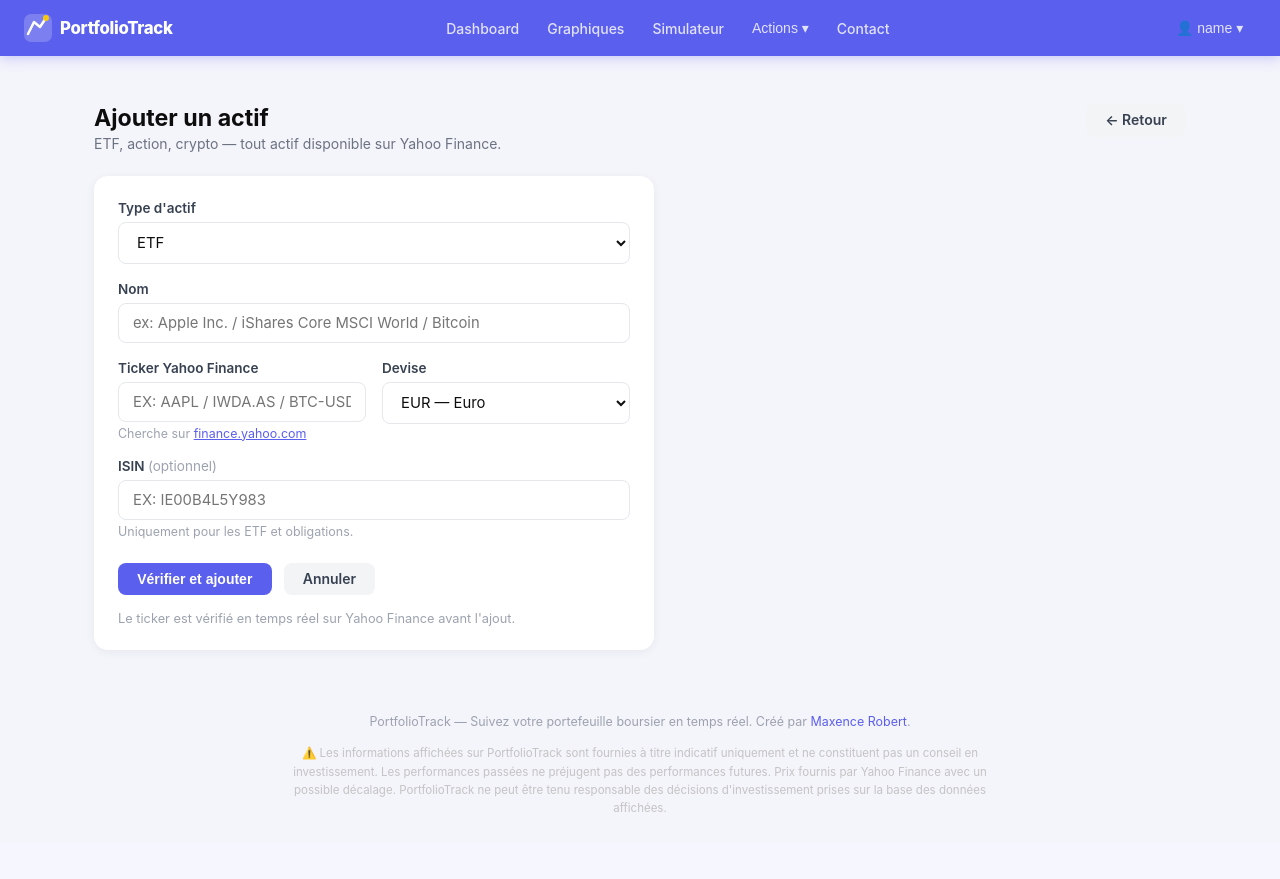
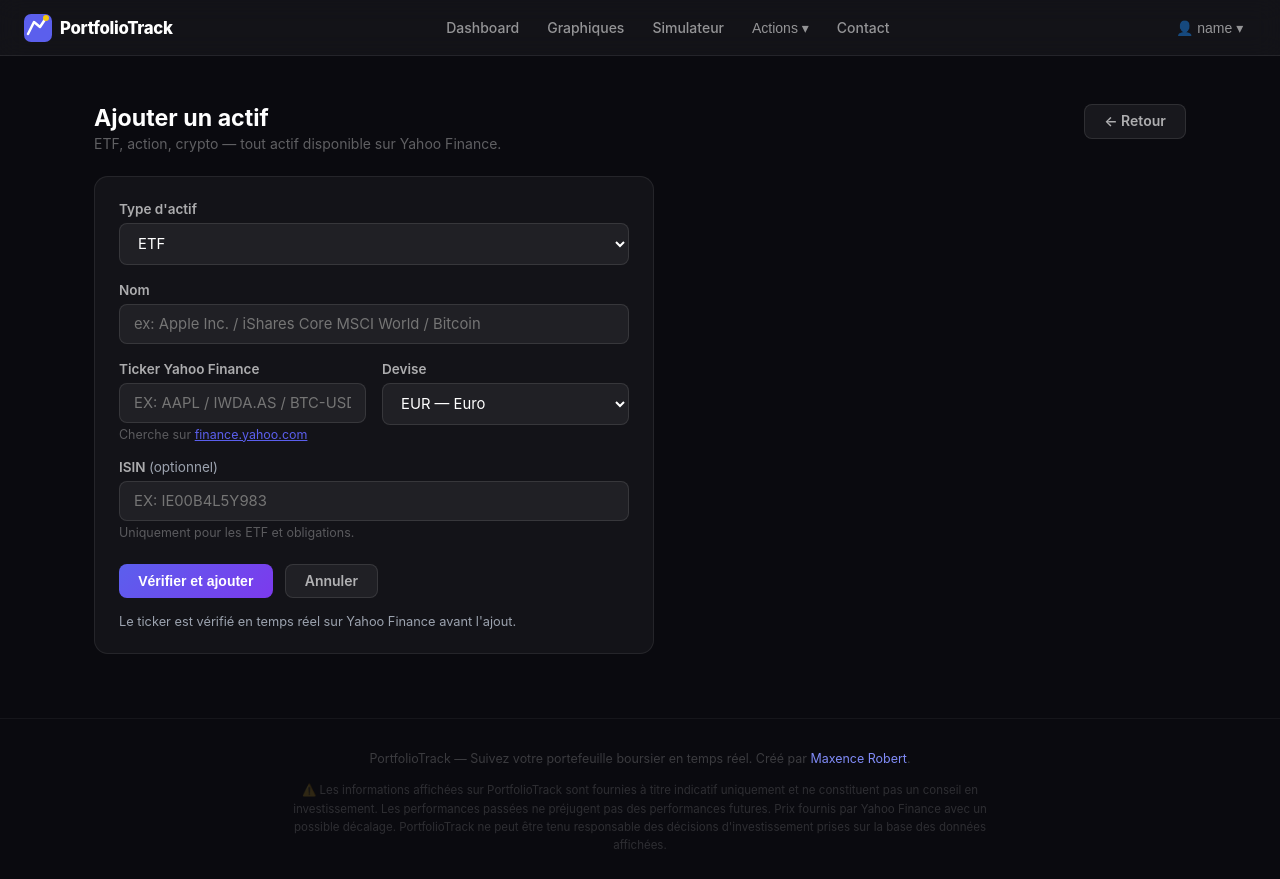
Before and after one commit to MaxenceRobert/portfoliotrack, a Flask app: page /assets/add in a window 1280 px wide. Before the commit the page ends 812 px from the top, so only its background shows below. Run offline with Flask 3, Linux system fonts and the light colour scheme; the visitor is signed in with stand-in values (Sample User, id 1); some libraries are stand-ins or nearby versions.

Commit message:
Dark mode base

```diff
--- a/templates/base.html
+++ b/templates/base.html
@@ -9,21 +9,22 @@
     * { margin: 0; padding: 0; box-sizing: border-box; }
     body {
         font-family: -apple-system, BlinkMacSystemFont, 'Segoe UI', sans-serif;
-        background: #F4F4FB;
-        color: #0D0D0D;
+        background: #0A0A0F;
+        color: #E5E7EB;
         min-height: 100vh;
     }
 
     /* ── Nav ── */
     nav {
-        background: #5B5FED;
+        background: rgba(255,255,255,0.04);
+        border-bottom: 1px solid rgba(255,255,255,0.08);
         padding: 0 1.5rem;
         display: flex;
         align-items: center;
         justify-content: space-between;
         height: 56px;
-        box-shadow: 0 2px 12px rgba(91,95,237,0.3);
         position: relative;
+        backdrop-filter: blur(12px);
     }
     .nav-brand {
         color: white;
@@ -38,7 +39,7 @@
     }
     .nav-links { display: flex; gap: 0.15rem; align-items: center; }
     .nav-links a {
-        color: rgba(255,255,255,0.82);
+        color: rgba(255,255,255,0.55);
         text-decoration: none;
         padding: 0.38rem 0.8rem;
         border-radius: 6px;
@@ -46,20 +47,13 @@
         font-weight: 500;
         transition: all 0.15s;
     }
-    .nav-links a:hover { background: rgba(255,255,255,0.15); color: white; }
+    .nav-links a:hover { background: rgba(255,255,255,0.08); color: white; }
     .nav-right {
         display: flex;
         align-items: center;
         gap: 1rem;
         font-size: 0.82rem;
-        color: rgba(255,255,255,0.65);
     }
-    .nav-right a {
-        color: rgba(255,255,255,0.65);
-        text-decoration: none;
-        transition: color 0.15s;
-    }
-    .nav-right a:hover { color: white; }
 
     /* ── Dropdown nav ── */
     .nav-dropdown { position: relative; display: inline-block; }
@@ -69,21 +63,21 @@
         cursor: pointer;
         font-size: 0.875rem;
         font-weight: 500;
-        color: rgba(255,255,255,0.82);
+        color: rgba(255,255,255,0.55);
         padding: 0.38rem 0.8rem;
         border-radius: 6px;
         transition: all 0.15s;
     }
-    .nav-dropdown-btn:hover { background: rgba(255,255,255,0.15); color: white; }
+    .nav-dropdown-btn:hover { background: rgba(255,255,255,0.08); color: white; }
     .nav-dropdown-menu {
         display: none;
         position: absolute;
         top: calc(100% + 0.5rem);
         left: 0;
-        background: white;
-        border: 1px solid #E5E7EB;
-        border-radius: 0.5rem;
-        box-shadow: 0 8px 24px rgba(0,0,0,0.10);
+        background: #16161F;
+        border: 1px solid rgba(255,255,255,0.1);
+        border-radius: 10px;
+        box-shadow: 0 16px 40px rgba(0,0,0,0.4);
         min-width: 200px;
         z-index: 1000;
         padding: 0.4rem 0;
@@ -126,47 +120,45 @@
         top: 56px;
         left: 0;
         right: 0;
-        background: #4B4FCD;
+        background: #13131A;
+        border-bottom: 1px solid rgba(255,255,255,0.08);
         z-index: 100;
         padding: 1rem 0;
-        box-shadow: 0 8px 24px rgba(0,0,0,0.2);
         max-height: calc(100vh - 56px);
         overflow-y: auto;
     }
     .nav-mobile.open { display: block; }
     .nav-mobile a {
         display: block;
-        color: rgba(255,255,255,0.9);
+        color: rgba(255,255,255,0.7);
         text-decoration: none;
         padding: 0.75rem 1.5rem;
         font-size: 0.95rem;
         font-weight: 500;
-        border-bottom: 1px solid rgba(255,255,255,0.08);
+        border-bottom: 1px solid rgba(255,255,255,0.05);
         transition: background 0.15s;
     }
-    .nav-mobile a:hover { background: rgba(255,255,255,0.1); }
+    .nav-mobile a:hover { background: rgba(255,255,255,0.05); color: white; }
     .nav-mobile .mobile-section {
         padding: 0.5rem 1.5rem 0.25rem;
         font-size: 0.72rem;
         font-weight: 700;
         text-transform: uppercase;
         letter-spacing: 0.08em;
-        color: rgba(255,255,255,0.45);
+        color: rgba(255,255,255,0.25);
         margin-top: 0.5rem;
     }
-    .nav-mobile .mobile-logout {
-        color: #FCA5A5 !important;
-    }
+    .nav-mobile .mobile-logout { color: #F87171 !important; }
 
     /* ── Layout ── */
     .container { max-width: 1140px; margin: 0 auto; padding: 2rem 1.5rem; }
 
     /* ── Cards ── */
     .card {
-        background: white;
+        background: rgba(255,255,255,0.04);
+        border: 1px solid rgba(255,255,255,0.08);
         border-radius: 14px;
         padding: 1.5rem;
-        box-shadow: 0 2px 10px rgba(0,0,0,0.055);
     }
 
     /* ── KPI ── */
@@ -237,15 +230,16 @@
         transition: all 0.15s;
         line-height: 1;
     }
-    .btn-primary { background: #5B5FED; color: white; }
-    .btn-primary:hover { background: #4B4FCD; }
-    .btn-success { background: #00C9A7; color: white; }
-    .btn-success:hover { background: #00A88D; }
-    .btn-danger  { background: #FF6B6B; color: white; }
-    .btn-danger:hover  { background: #E05555; }
-    .btn-ghost   { background: #F3F4F6; color: #374151; }
-    .btn-ghost:hover   { background: #E5E7EB; }
-    .btn-warning { background: #F6C90E; color: #374151; }
+    .btn-primary { background: linear-gradient(135deg, #5B5FED, #7C3AED); color: white; }
+    .btn-primary:hover { opacity: 0.9; transform: translateY(-1px); }
+    .btn-success { background: rgba(52,211,153,0.15); color: #34D399; border: 1px solid rgba(52,211,153,0.25); }
+    .btn-success:hover { background: rgba(52,211,153,0.25); }
+    .btn-danger  { background: rgba(248,113,113,0.12); color: #F87171; border: 1px solid rgba(248,113,113,0.2); }
+    .btn-danger:hover  { background: rgba(248,113,113,0.2); }
+    .btn-ghost   { background: rgba(255,255,255,0.06); color: rgba(255,255,255,0.65); border: 1px solid rgba(255,255,255,0.1); }
+    .btn-ghost:hover   { background: rgba(255,255,255,0.1); color: white; }
+    .btn-warning { background: rgba(246,201,14,0.12); color: #F6C90E; border: 1px solid rgba(246,201,14,0.2); }
+    .btn-warning:hover { background: rgba(246,201,14,0.2); }
     .btn-sm { padding: 0.32rem 0.7rem; font-size: 0.78rem; }
 
     /* ── Formulaires ── */
@@ -256,32 +250,34 @@
         font-size: 0.845rem;
         font-weight: 600;
         margin-bottom: 0.35rem;
-        color: #374151;
+        color: rgba(255,255,255,0.65);
     }
     input, select, textarea {
         width: 100%;
         padding: 0.62rem 0.875rem;
-        border: 1.5px solid #E5E7EB;
+        border: 1px solid rgba(255,255,255,0.1);
         border-radius: 8px;
         font-size: 0.925rem;
-        color: #0D0D0D;
-        background: white;
+        color: white;
+        background: rgba(255,255,255,0.06);
         transition: border-color 0.15s;
         font-family: inherit;
     }
     input:focus, select:focus, textarea:focus {
         outline: none;
         border-color: #5B5FED;
-        box-shadow: 0 0 0 3px rgba(91,95,237,0.1);
+        box-shadow: 0 0 0 3px rgba(91,95,237,0.15);
+        background: rgba(91,95,237,0.06);
     }
-    .form-hint { font-size: 0.78rem; color: #9CA3AF; margin-top: 0.25rem; }
+    select option { background: #16161F; color: white; }
+    .form-hint { font-size: 0.78rem; color: rgba(255,255,255,0.3); margin-top: 0.25rem; }
     .form-row  { display: grid; grid-template-columns: 1fr 1fr; gap: 1rem; }
     .form-row-3 { display: grid; grid-template-columns: 1fr 1fr 1fr; gap: 0.75rem; }
 
     /* ── Saisie multiple ── */
     .purchase-row {
-        background: #FAFAFA;
-        border: 1px solid #E5E7EB;
+        background: rgba(255,255,255,0.03);
+        border: 1px solid rgba(255,255,255,0.08);
         border-radius: 10px;
         padding: 1rem;
         margin-bottom: 0.75rem;
@@ -346,8 +344,8 @@
         gap: 1rem;
         flex-wrap: wrap;
     }
-    .page-header h1 { font-size: 1.45rem; font-weight: 700; }
-    .page-header p  { color: #6B7280; font-size: 0.875rem; margin-top: 0.2rem; }
+    .page-header h1 { font-size: 1.45rem; font-weight: 700; color: white; }
+    .page-header p  { color: rgba(255,255,255,0.35); font-size: 0.875rem; margin-top: 0.2rem; }
     .page-header-actions { display: flex; gap: 0.5rem; flex-wrap: wrap; align-items: center; }
 
     /* ── Auth ── */
@@ -423,9 +421,11 @@
         text-align: center;
         padding: 2rem 1rem 1.5rem;
         font-size: 0.78rem;
-        color: #9CA3AF;
+        color: rgba(255,255,255,0.2);
+        border-top: 1px solid rgba(255,255,255,0.05);
+        margin-top: 2rem;
     }
-    footer a { color: #5B5FED; text-decoration: none; }
+    footer a { color: #818CF8; text-decoration: none; }
 
     /* ── Mobile responsive ── */
     @media (max-width: 768px) {
@@ -558,7 +550,7 @@
     PortfolioTrack — Suivez votre portefeuille boursier en temps réel.
     Créé par <a href="mailto:maxencerbr@gmail.com">Maxence Robert</a>.
     <br><br>
-    <span style="font-size:0.72rem; color:#C4C4C4; max-width:700px; display:inline-block; line-height:1.6;">
+    <span style="font-size:0.72rem; color:rgba(255,255,255,0.15); max-width:700px; display:inline-block; line-height:1.6;">
         ⚠️ Les informations affichées sur PortfolioTrack sont fournies à titre indicatif uniquement
         et ne constituent pas un conseil en investissement. Les performances passées ne préjugent pas
         des performances futures. Prix fournis par Yahoo Finance avec un possible décalage.
```
Also changed, not shown: other parts of templates/base.html (+50 -55 lines).
